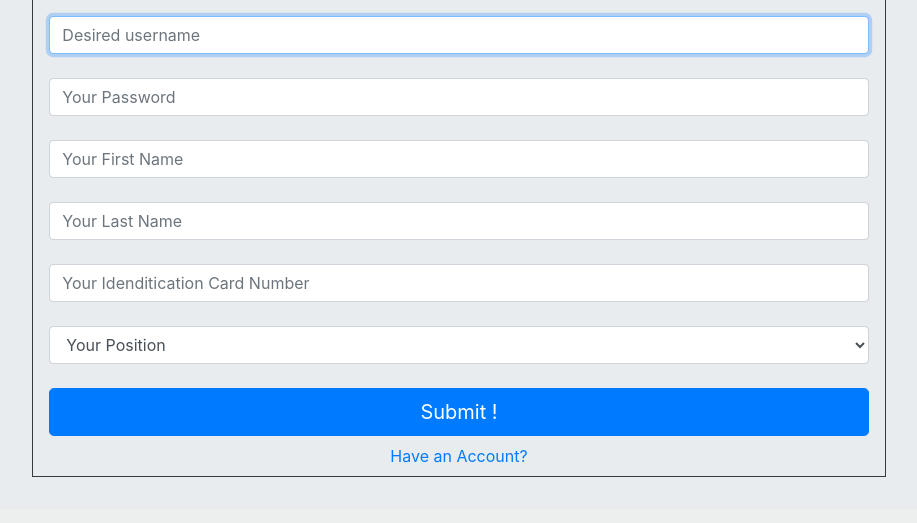
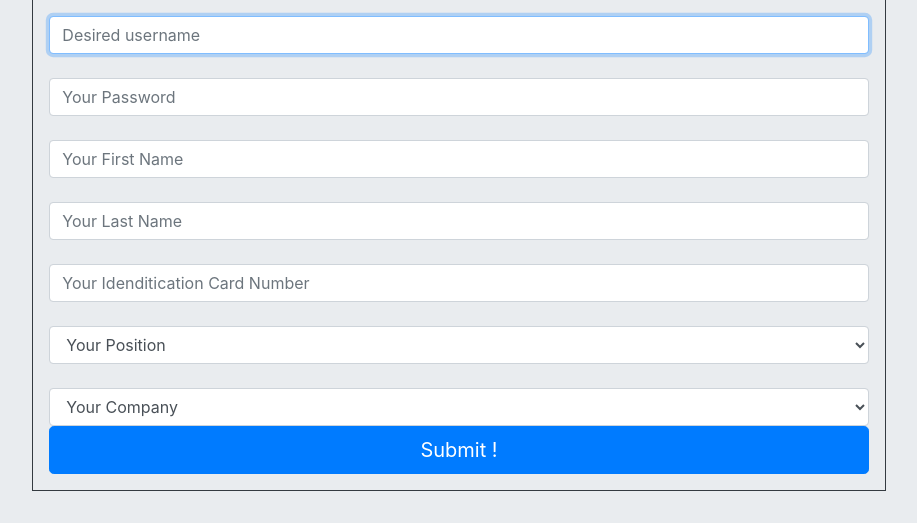
Before and after one commit to chengkangzai/PHP-SmartTravelCompany, a PHP site: page /register.php in a window 1280 px wide. Shown: the part 301-824 px from the top of the page, without its empty margins (181-1098 px from the left). Before the commit the page ends 778 px from the top, so only its background shows below. Run offline with PHP 8.4, Linux system fonts and the light colour scheme.

```diff
--- a/register.php
+++ b/register.php
@@ -23,6 +23,7 @@ if (mysqli_query($db,$sql)) {
 ?>
     <!DOCTYPE html>
     <html lang="en">
+
     <head>
         <meta charset="UTF-8">
         <meta name="viewport" content="width=device-width, initial-scale=1.0">
@@ -72,36 +73,41 @@ if (mysqli_query($db,$sql)) {
         <h1 class="mb-3">
             Staff register Page
         </h1>
-      <div class="border border-dark col-11 col-sm-11 col-md-9 col-lg-8 col-xl-8 mx-auto p-2" >
+        <div class="border border-dark col-11 col-sm-11 col-md-9 col-lg-8 col-xl-8 mx-auto p-2">
             <form method="post" action="" class="form-signin p-2">
 
                 <input type="text" name="username" placeholder="Desired username" class="form-control" autofocus>
                 <br>
                 <input type="password" name="password" placeholder="Your Password " class="form-control">
                 <br>
-<input type="text" name="FName" id="" placeholder="Your First Name" class="form-control" >
+                <input type="text" name="FName" id="" placeholder="Your First Name" class="form-control">
                 <br>
                 <input type="text" name="LName" placeholder="Your Last Name" class="form-control">
                 <br>
-<input type="number" name="IC" id="" placeholder="Your Idenditication Card Number" class="form-control">
+                <input type="number" name="IC" id="" placeholder="Your Idenditication Card Number" class="form-control" min=12 max=12>
                 <br>
-<select name="Position" id="" class="form-control"  >
+                <select name="Position" id="" class="form-control">
                     <option value="" disabled selected hidden> Your Position</option>
                     <option value="Manager">Manager</option>
-    <option value="Full Timer">Full time staff</option>
-    <option value="Part Timer">Part time staff</option>
+                    <option value="Senior Sales">Senior Sales </option>
+                    <option value="Junior Sales">Junior Sales</option>
+                    <option value="Account Executive">Account Executive</option>
                 </select>
                 <br>
+                <select name="Agency" id="" class="form-control">
+                    <option value="" disabled selected hidden> Your Company</option>
+                    <option value="RT">Roystar Travel and Tours Sdn Bhd</option>
+                    <option value="HT">Hong Thai Travel and Tours Sdn Bhd </option>
+                    <option value="MWH">Pelancongan Mewah Sdn Bhd</option>
+                    <option value="BTT">BTT Travel Services Sdn Bhd</option>
+                </select>
                 <input type="submit" value="Submit !" class="btn btn-lg btn-primary btn-block">
             </form>
-
-    <a href="Login.php">
-        Have an Account?
-    </a>
         </div>
         <script src="https://code.jquery.com/jquery-3.3.1.slim.min.js" integrity="sha384-q8i/X+965DzO0rT7abK41JStQIAqVgRVzpbzo5smXKp4YfRvH+8abtTE1Pi6jizo" crossorigin="anonymous"></script>
         <script src="https://cdnjs.cloudflare.com/ajax/libs/popper.js/1.14.7/umd/popper.min.js" integrity="sha384-UO2eT0CpHqdSJQ6hJty5KVphtPhzWj9WO1clHTMGa3JDZwrnQq4sF86dIHNDz0W1" crossorigin="anonymous"></script>
         <script src="https://stackpath.bootstrapcdn.com/bootstrap/4.3.1/js/bootstrap.min.js" integrity="sha384-JjSmVgyd0p3pXB1rRibZUAYoIIy6OrQ6VrjIEaFf/nJGzIxFDsf4x0xIM+B07jRM" crossorigin="anonymous"></script>
 
     </body>
+
     </html>
```
Lines whose indentation alone changed are shown as unchanged.
